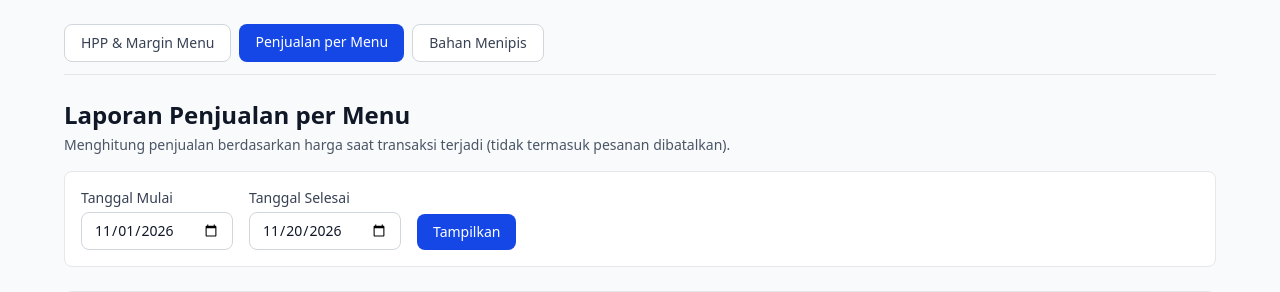
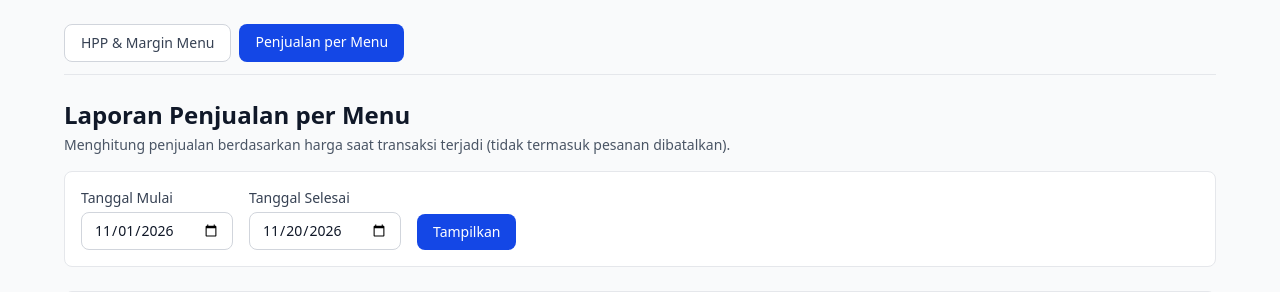
Before and after one commit to reya-prm/Kedai-Kopi-Senja, a Laravel app: page /manajer/laporan/penjualan in a window 1280 px wide. Shown: the part 53-345 px from the top of the page. Run offline with Laravel 12, Linux system fonts and the light colour scheme; a user stored in the database is signed in; data comes from the database, SQL or seed files in the repository; data that the repository does not hold is empty; style sheets or scripts are compiled from the project's sources.

Commit message:
hapus bahan menipis di laporan

```diff
--- a/resources/views/manajer/laporan/penjualan.blade.php
+++ b/resources/views/manajer/laporan/penjualan.blade.php
@@ -13,10 +13,6 @@
         <a href="{{ route('manajer.laporan.penjualan') }}"
            class="px-4 py-2 text-sm font-medium rounded-lg bg-blue-700 text-white">
             Penjualan per Menu
-        </a>
-        <a href="{{ route('manajer.bahan.low-stock') }}"
-           class="px-4 py-2 text-sm font-medium rounded-lg bg-white text-gray-700 border border-gray-300 hover:bg-gray-50">
-            Bahan Menipis
         </a>
     </div>
 
```
